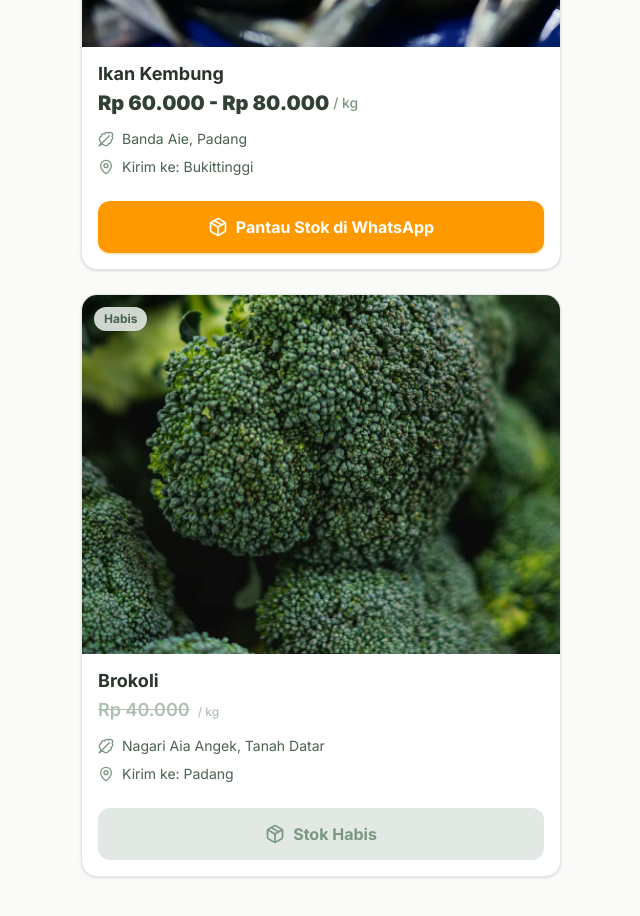
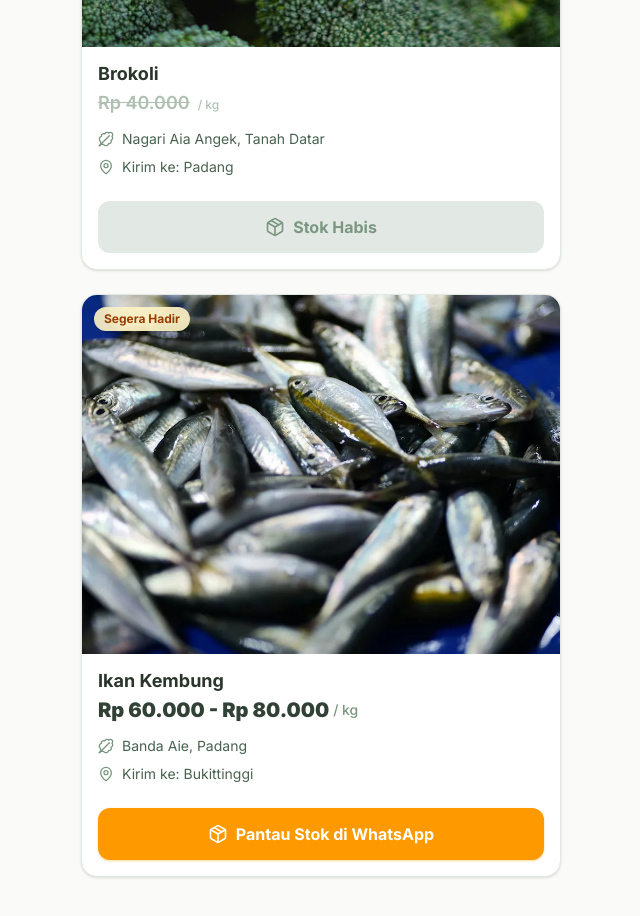
Before and after one commit to vedoalfarizi/pasapagi-web, a Next.js app: page / in a window 1280 px wide. Shown: the part 1180-2096 px from the top of the page, without its empty margins (319-959 px from the left). Built offline with nearby package versions, Linux system fonts and the light colour scheme.

Commit message:
chore: changed web title

```diff
--- a/app/layout.tsx
+++ b/app/layout.tsx
@@ -12,8 +12,8 @@ export const viewport: Viewport = {
 };
 
 export const metadata: Metadata = {
-  title: "PasaPagi | Organik & Segar",
-  description: "Sayuran organik dan hasil laut segar yang diantar langsung ke rumah Anda.",
+  title: "PasaPagi | Segar & Kualitas Terbaik",
+  description: "Sayuran dan hasil laut segar dengan kualitas terbaik yang diantar langsung ke rumah Anda.",
 };
 
 export default function RootLayout({
--- a/data/products.json
+++ b/data/products.json
@@ -2,8 +2,8 @@
   {
     "id": "p1",
     "name": "Cabe Merah Keriting",
-    "pricePerKg": 37000,
-    "stockStatus": "Tersedia",
+    "pricePerKg": "35000 - 45000",
+    "stockStatus": "Segera Hadir",
     "source": "Nagari Aia Angek, Tanah Datar",
     "destination": [
       "Padang"
@@ -15,6 +15,19 @@
   },
   {
     "id": "p2",
+    "name": "Brokoli",
+    "pricePerKg": 40000,
+    "stockStatus": "Habis",
+    "source": "Nagari Aia Angek, Tanah Datar",
+    "destination": [
+      "Padang"
+    ],
+    "images": [
+      "/images/brokoli.webp"
+    ]
+  },
+  {
+    "id": "p3",
     "name": "Ikan Kembung",
     "pricePerKg": "60000 - 80000",
     "stockStatus": "Segera Hadir",
@@ -25,18 +38,5 @@
     "images": [
       "/images/kembung.webp"
     ]
-  },
-  {
-    "id": "p3",
-    "name": "Brokoli",
-    "pricePerKg": 40000,
-    "stockStatus": "Habis",
-    "source": "Nagari Aia Angek, Tanah Datar",
-    "destination": [
-      "Padang"
-    ],
-    "images": [
-      "/images/brokoli.webp"
-    ]
   }
 ]
```
